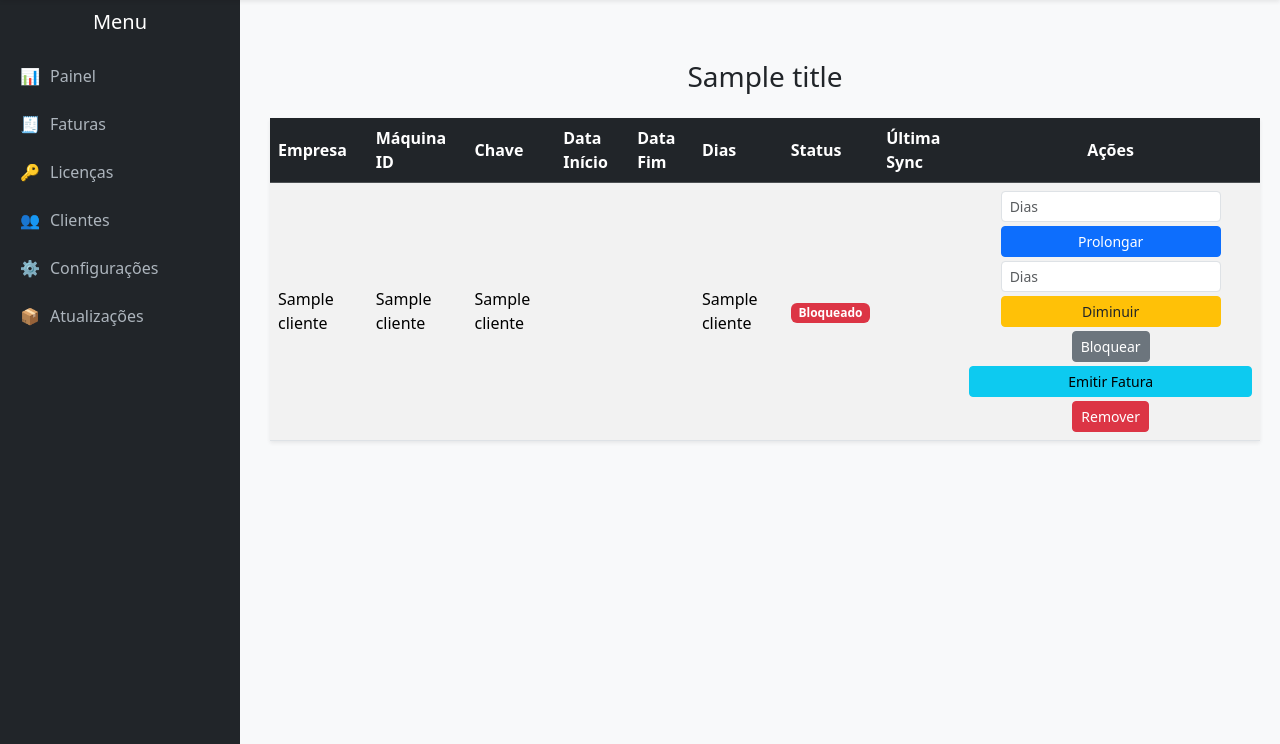
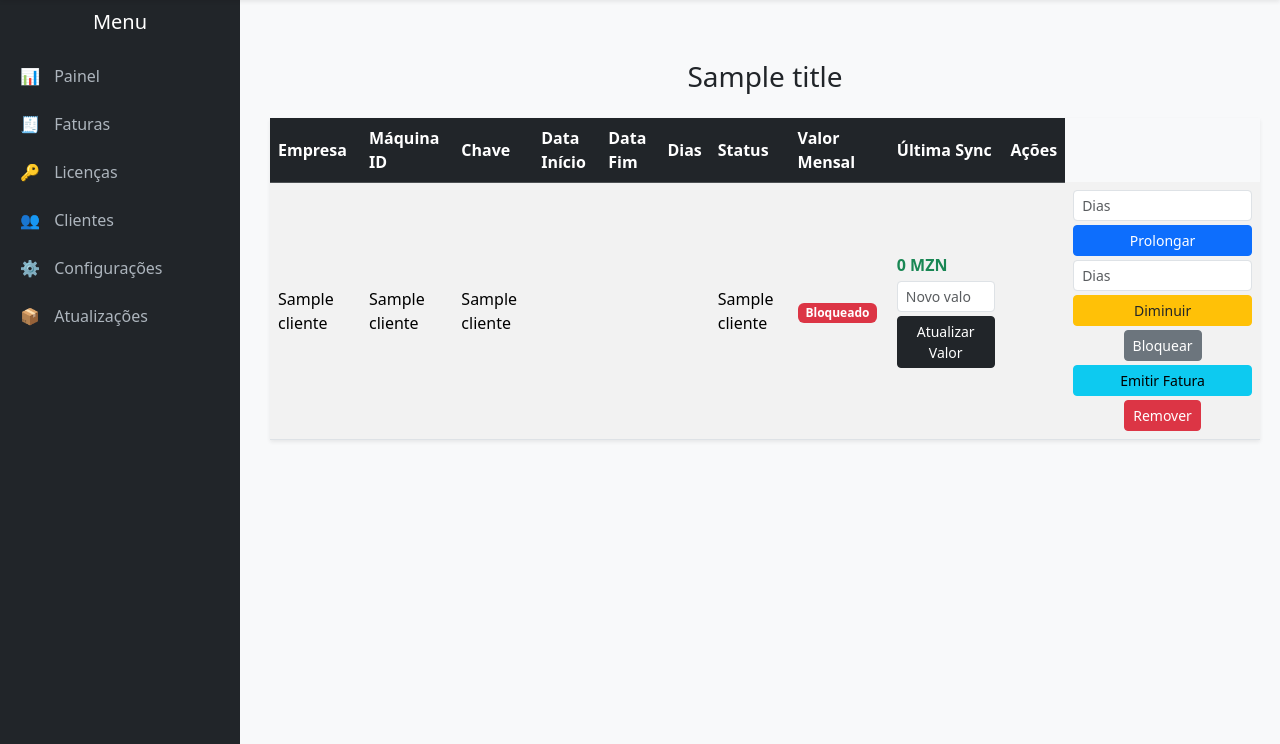
Before and after one commit to servidor879909499/servidor_licencas, a Flask app: template templates/painel.html in a window 1280 px wide. Shown: the part 56-800 px from the top of the page. Run offline with Flask 3, Linux system fonts and the light colour scheme; the template is opened without the code that fills it: most values are stand-ins (such as "Sample title", 1, 10 or a date in 2020); some libraries are stand-ins or nearby versions.

Commit message:
Atualização painel licenças e valor mensal

```diff
--- a/app.py
+++ b/app.py
@@ -66,11 +66,15 @@
     # ======== NOVAS COLUNAS PAGAMENTOS ========
 
     novas_colunas = [
+        ("email", "TEXT"),
         ("referencia_pagamento", "TEXT"),
         ("transacao_id", "TEXT"),
         ("ativa", "BOOLEAN DEFAULT TRUE"),
+        ("ultimo_pagamento", "TIMESTAMP"),
         ("estado_pagamento", "TEXT DEFAULT 'pendente'"),
-        ("ultimo_pagamento", "TIMESTAMP")
+        ("operadora", "TEXT"),
+        ("valor_pagamento", "NUMERIC"),
+        ("valor_mensal", "NUMERIC DEFAULT 0")
     ]
 
     for coluna, tipo in novas_colunas:
@@ -84,6 +88,7 @@
 
     conn.commit()
     conn.close()
+
 criar_tabelas_essenciais()
 
 # ======== UTILITÁRIOS DE CONFIG ========
@@ -112,7 +117,9 @@
     conn = conectar()
     cur = conn.cursor()
     cur.execute("""
-        SELECT id, empresa, maquina_id, chave_licenca, data_inicio, dias, status, ultima_sync, email
+        SELECT id, empresa, maquina_id, chave_licenca,
+            data_inicio, dias, status,
+            ultima_sync, email, valor_mensal
         FROM clientes_nv
         ORDER BY empresa
     """)
@@ -124,7 +131,19 @@
         data_inicio = c[4]
         dias = c[5] or 0
         data_fim = data_inicio + timedelta(days=dias) if data_inicio else None
-        clientes_final.append(list(c) + [data_fim])
+        clientes_final.append([
+            c[0],   # id
+            c[1],   # empresa
+            c[2],   # maquina_id
+            c[3],   # chave_licenca
+            c[4],   # data_inicio
+            c[5],   # dias
+            c[6],   # status
+            c[7],   # ultima_sync
+            c[8],   # email
+            c[9],   # valor_mensal
+            data_fim
+        ])
 
     return render_template("painel.html", clientes=clientes_final, title="Painel de Licenças NV Sistema")
 
@@ -274,11 +293,48 @@
 
 # ======== API: licenças ========
 @app.route("/api/licencas", methods=["GET", "POST"])
+
+@app.route("/licencas")
+def licencas():
+
+    conn = conectar()
+    cur = conn.cursor()
+
+    cur.execute("""
+        SELECT id, empresa, maquina_id, chave_licenca,
+               data_inicio, dias, status,
+               ultima_sync, email, valor_mensal
+        FROM clientes_nv
+        ORDER BY empresa
+    """)
+
+    clientes = cur.fetchall()
+    conn.close()
+
+    clientes_final = []
+
+    for c in clientes:
+        data_inicio = c[4]
+        dias = c[5] or 0
+        data_fim = data_inicio + timedelta(days=dias) if data_inicio else None
+
+        clientes_final.append([
+            c[0], c[1], c[2], c[3], c[4],
+            c[5], c[6], c[7], c[8], c[9],
+            data_fim
+        ])
+
+    return render_template(
+        "licencas.html",
+        clientes=clientes_final,
+        title="Licenças"
+    )
+
 def api_licencas():
     if request.method == "GET":
         conn = conectar()
         cur = conn.cursor()
-        cur.execute("SELECT empresa, maquina_id, chave_licenca, data_inicio, dias, status, email FROM clientes_nv")
+        cur.execute("SELECT empresa, maquina_id, chave_licenca, data_inicio, dias, status, email, valor_mensal FROM clientes_nv")
         licencas = cur.fetchall()
         conn.close()
         lista = []
@@ -349,6 +405,63 @@
         })
     return jsonify({"error": "Licença não encontrada"}), 404
 
+# ======== API PAGAMENTOS ========
+
+@app.route("/api/pagamento/iniciar", methods=["POST"])
+def iniciar_pagamento_api():
+    try:
+        data = request.get_json()
+
+        chave = data.get("chave_licenca")
+        numero = data.get("numero")
+        operadora = data.get("operadora")
+        valor = data.get("valor")
+
+        if not chave or not numero or not operadora or not valor:
+            return jsonify({
+                "sucesso": False,
+                "mensagem": "Dados incompletos"
+            }), 400
+
+        transacao_id = f"TX-{datetime.now().strftime('%Y%m%d%H%M%S')}"
+
+        conn = conectar()
+        cur = conn.cursor()
+
+        cur.execute("""
+            UPDATE clientes_nv
+            SET referencia_pagamento = %s,
+                transacao_id = %s,
+                status = 'pendente',
+                ultima_sync = %s
+            WHERE chave_licenca = %s
+        """, (
+            numero,
+            transacao_id,
+            datetime.now(),
+            chave
+        ))
+
+        conn.commit()
+        conn.close()
+
+        # ==================================================
+        # FUTURAMENTE:
+        # AQUI ENTRA API REAL MOVITEL / MPESA
+        # ==================================================
+
+        return jsonify({
+            "sucesso": True,
+            "mensagem": "Pedido enviado. Confirme no telemóvel.",
+            "transacao_id": transacao_id
+        })
+
+    except Exception as e:
+        return jsonify({
+            "sucesso": False,
+            "mensagem": str(e)
+        }), 500
+
 # ======== PDF e Email ========
 def gerar_pdf_fatura(empresa_info, cliente_info, valor, referencia):
     buffer = io.BytesIO()
@@ -399,29 +512,67 @@
         chave = data.get("chave_licenca")
         numero = data.get("numero")
         operadora = data.get("operadora")
-        valor = data.get("valor")
 
-        if not chave or not numero or not operadora or not valor:
+        if not chave or not numero or not operadora:
             return jsonify({
                 "sucesso": False,
                 "mensagem": "Dados incompletos"
             }), 400
 
+        conn = conectar()
+        cur = conn.cursor()
+
+        # ==================================================
+        # BUSCAR VALOR DIRETAMENTE DO BANCO
+        # ==================================================
+
+        cur.execute("""
+            SELECT valor_mensal
+            FROM clientes_nv
+            WHERE chave_licenca = %s
+        """, (chave,))
+
+        row = cur.fetchone()
+
+        if not row:
+            conn.close()
+
+            return jsonify({
+                "sucesso": False,
+                "mensagem": "Licença não encontrada"
+            }), 404
+
+        valor = float(row[0] or 0)
+
+        if valor <= 0:
+            conn.close()
+
+            return jsonify({
+                "sucesso": False,
+                "mensagem": "Valor mensal inválido"
+            }), 400
+
         transacao_id = f"TX-{datetime.now().strftime('%Y%m%d%H%M%S')}"
 
-        conn = conectar()
-        cur = conn.cursor()
+        # ==================================================
+        # ATUALIZAR DADOS PAGAMENTO
+        # ==================================================
 
         cur.execute("""
             UPDATE clientes_nv
             SET referencia_pagamento = %s,
                 transacao_id = %s,
+                operadora = %s,
+                valor_pagamento = %s,
+                estado_pagamento = 'pendente',
                 status = 'pendente',
                 ultima_sync = %s
             WHERE chave_licenca = %s
         """, (
             numero,
             transacao_id,
+            operadora,
+            valor,
             datetime.now(),
             chave
         ))
@@ -436,8 +587,9 @@
 
         return jsonify({
             "sucesso": True,
-            "mensagem": "Pedido enviado. Confirme no telemóvel.",
-            "transacao_id": transacao_id
+            "mensagem": f"Pedido enviado para {numero}. Confirme o pagamento de {valor} MZN no telemóvel.",
+            "transacao_id": transacao_id,
+            "valor": valor
         })
 
     except Exception as e:
@@ -541,6 +693,39 @@
     flash("Você saiu do sistema.", "info")
     return redirect(url_for("painel"))
 
+@app.route("/teste_pagamento")
+def teste_pagamento():
+    return jsonify({
+        "status": "ok",
+        "mensagem": "API pagamento funcionando"
+    })
+
+@app.route("/atualizar_valor/<int:cliente_id>", methods=["POST"])
+def atualizar_valor(cliente_id):
+
+    valor = request.form.get("valor_mensal", 0)
+
+    conn = conectar()
+    cur = conn.cursor()
+
+    cur.execute("""
+        UPDATE clientes_nv
+        SET valor_mensal = %s,
+            ultima_sync = %s
+        WHERE id = %s
+    """, (
+        valor,
+        datetime.now(),
+        cliente_id
+    ))
+
+    conn.commit()
+    conn.close()
+
+    flash("Valor mensal atualizado com sucesso!", "success")
+
+    return redirect(url_for("painel"))
+
 # ======== RUN ========
 if __name__ == "__main__":
     try:
--- a/templates/painel.html
+++ b/templates/painel.html
@@ -3,182 +3,579 @@
 <head>
 <meta charset="UTF-8">
 <title>{{ title }}</title>
+
 <link href="https://cdn.jsdelivr.net/npm/bootstrap@5.3.2/dist/css/bootstrap.min.css" rel="stylesheet">
+
 <style>
-body { background-color: #f8f9fa; overflow-x: hidden; }
-.sidebar { position: fixed; top: 56px; left: 0; height: 100%; width: 240px; background-color: #212529; color: white; transition: all 0.3s ease; overflow-y: auto; z-index: 1000; }
-.sidebar.collapsed { width: 70px; }
-.sidebar a { color: #adb5bd; display: block; padding: 12px 20px; text-decoration: none; white-space: nowrap; transition: 0.3s; }
-.sidebar a:hover, .sidebar a.active { background-color: #495057; color: #fff; }
-.sidebar h5 { text-align: center; padding: 10px; }
-.sidebar .icon { margin-right: 10px; }
-.sidebar.collapsed .text { display: none; }
-.content { margin-left: 250px; padding: 100px 20px 20px 20px; transition: all 0.3s ease; }
-.content.expanded { margin-left: 80px; }
-.table th, .table td { vertical-align: middle; }
-.toggle-btn { background: none; border: none; color: white; font-size: 22px; cursor: pointer; margin-right: 10px; }
+
+body {
+    background-color: #f8f9fa;
+    overflow-x: hidden;
+}
+
+.sidebar {
+    position: fixed;
+    top: 56px;
+    left: 0;
+    height: 100%;
+    width: 240px;
+    background-color: #212529;
+    color: white;
+    transition: all 0.3s ease;
+    overflow-y: auto;
+    z-index: 1000;
+}
+
+.sidebar.collapsed {
+    width: 70px;
+}
+
+.sidebar a {
+    color: #adb5bd;
+    display: block;
+    padding: 12px 20px;
+    text-decoration: none;
+    white-space: nowrap;
+    transition: 0.3s;
+}
+
+.sidebar a:hover,
+.sidebar a.active {
+    background-color: #495057;
+    color: #fff;
+}
+
+.sidebar h5 {
+    text-align: center;
+    padding: 10px;
+}
+
+.sidebar .icon {
+    margin-right: 10px;
+}
+
+.sidebar.collapsed .text {
+    display: none;
+}
+
+.content {
+    margin-left: 250px;
+    padding: 100px 20px 20px 20px;
+    transition: all 0.3s ease;
+}
+
+.content.expanded {
+    margin-left: 80px;
+}
+
+.table th,
+.table td {
+    vertical-align: middle;
+}
+
+.toggle-btn {
+    background: none;
+    border: none;
+    color: white;
+    font-size: 22px;
+    cursor: pointer;
+    margin-right: 10px;
+}
+
 </style>
+
 </head>
+
 <body>
 
-<!-- Navbar -->
+<!-- NAVBAR -->
 <nav class="navbar navbar-expand-lg navbar-dark bg-dark fixed-top shadow-sm">
+
 <div class="container-fluid">
+
 <button class="toggle-btn" id="toggleSidebar">☰</button>
-<a class="navbar-brand fw-bold" href="{{ url_for('painel') }}">NV Sistema</a>
-<button class="navbar-toggler" type="button" data-bs-toggle="collapse" data-bs-target="#navbarNav">
+
+<a class="navbar-brand fw-bold"
+   href="{{ url_for('painel') }}">
+
+   NV Sistema
+
+</a>
+
+<button class="navbar-toggler"
+        type="button"
+        data-bs-toggle="collapse"
+        data-bs-target="#navbarNav">
+
 <span class="navbar-toggler-icon"></span>
+
 </button>
+
 <div class="collapse navbar-collapse" id="navbarNav">
+
 <ul class="navbar-nav ms-auto">
-<li class="nav-item"><a class="nav-link {% if request.path == '/painel' %}active{% endif %}" href="{{ url_for('painel') }}">Início</a></li>
-<li class="nav-item"><a class="nav-link {% if request.path == '/clientes' %}active{% endif %}" href="{{ url_for('clientes') }}">Clientes</a></li>
-<li class="nav-item"><a class="nav-link {% if request.path == '/licencas' %}active{% endif %}" href="{{ url_for('licencas') }}">Licenças</a></li>
-<li class="nav-item"><a class="nav-link text-danger" href="{{ url_for('logout') }}">Sair</a></li>
+
+<li class="nav-item">
+<a class="nav-link {% if request.path == '/painel' %}active{% endif %}"
+   href="{{ url_for('painel') }}">
+
+   Início
+
+</a>
+</li>
+
+<li class="nav-item">
+<a class="nav-link {% if request.path == '/clientes' %}active{% endif %}"
+   href="{{ url_for('clientes') }}">
+
+   Clientes
+
+</a>
+</li>
+
+<li class="nav-item">
+<a class="nav-link {% if request.path == '/licencas' %}active{% endif %}"
+   href="{{ url_for('licencas') }}">
+
+   Licenças
+
+</a>
+</li>
+
+<li class="nav-item">
+<a class="nav-link text-danger"
+   href="{{ url_for('logout') }}">
+
+   Sair
+
+</a>
+</li>
+
 </ul>
+
 </div>
+
 </div>
+
 </nav>
 
-<!-- Sidebar -->
+<!-- SIDEBAR -->
 <div class="sidebar" id="sidebar">
+
 <h5>Menu</h5>
-<a href="{{ url_for('painel') }}" class="{% if request.path == '/painel' %}active{% endif %}"><span class="icon">📊</span><span class="text">Painel</span></a>
-<a href="{{ url_for('faturas') }}" class="{% if request.path == '/faturas' %}active{% endif %}"><span class="icon">🧾</span><span class="text">Faturas</span></a>
-<a href="{{ url_for('licencas') }}" class="{% if request.path == '/licencas' %}active{% endif %}"><span class="icon">🔑</span><span class="text">Licenças</span></a>
-<a href="{{ url_for('clientes') }}" class="{% if request.path == '/clientes' %}active{% endif %}"><span class="icon">👥</span><span class="text">Clientes</span></a>
-<a href="{{ url_for('configuracoes') }}" class="{% if request.path == '/configuracoes' %}active{% endif %}"><span class="icon">⚙️</span><span class="text">Configurações</span></a>
-<a href="{{ url_for('atualizacoes') }}" class="{% if request.path == '/atualizacoes' %}active{% endif %}"><span class="icon">📦</span><span class="text">Atualizações</span></a>
+
+<a href="{{ url_for('painel') }}"
+   class="{% if request.path == '/painel' %}active{% endif %}">
+
+<span class="icon">📊</span>
+<span class="text">Painel</span>
+
+</a>
+
+<a href="{{ url_for('faturas') }}"
+   class="{% if request.path == '/faturas' %}active{% endif %}">
+
+<span class="icon">🧾</span>
+<span class="text">Faturas</span>
+
+</a>
+
+<a href="{{ url_for('licencas') }}"
+   class="{% if request.path == '/licencas' %}active{% endif %}">
+
+<span class="icon">🔑</span>
+<span class="text">Licenças</span>
+
+</a>
+
+<a href="{{ url_for('clientes') }}"
+   class="{% if request.path == '/clientes' %}active{% endif %}">
+
+<span class="icon">👥</span>
+<span class="text">Clientes</span>
+
+</a>
+
+<a href="{{ url_for('configuracoes') }}"
+   class="{% if request.path == '/configuracoes' %}active{% endif %}">
+
+<span class="icon">⚙️</span>
+<span class="text">Configurações</span>
+
+</a>
+
+<a href="{{ url_for('atualizacoes') }}"
+   class="{% if request.path == '/atualizacoes' %}active{% endif %}">
+
+<span class="icon">📦</span>
+<span class="text">Atualizações</span>
+
+</a>
+
 </div>
 
-<!-- Conteúdo principal -->
+<!-- CONTEUDO -->
 <div class="content" id="content">
-<h3 class="text-center mb-4 mt-3">{{ title }}</h3>
 
-<!-- Flash messages -->
+<h3 class="text-center mb-4 mt-3">
+{{ title }}
+</h3>
+
+<!-- FLASH -->
 {% with messages = get_flashed_messages(with_categories=true) %}
 {% if messages %}
+
 {% for category, message in messages %}
-      <div class="alert alert-{{ category }} alert-dismissible fade show" role="alert">
+
+<div class="alert alert-{{ category }} alert-dismissible fade show"
+     role="alert">
+
 {{ message }}
-        <button type="button" class="btn-close" data-bs-dismiss="alert"></button>
+
+<button type="button"
+        class="btn-close"
+        data-bs-dismiss="alert"></button>
+
 </div>
+
 {% endfor %}
 {% endif %}
 {% endwith %}
 
+<!-- TABELA -->
 <table class="table table-striped table-hover shadow-sm align-middle">
+
 <thead class="table-dark">
+
 <tr>
-<th>Empresa</th><th>Máquina ID</th><th>Chave</th><th>Data Início</th><th>Data Fim</th><th>Dias</th><th>Status</th><th>Última Sync</th><th class="text-center">Ações</th>
+
+<th>Empresa</th>
+<th>Máquina ID</th>
+<th>Chave</th>
+<th>Data Início</th>
+<th>Data Fim</th>
+<th>Dias</th>
+<th>Status</th>
+<th>Valor Mensal</th>
+<th>Última Sync</th>
+<th class="text-center">Ações</th>
+
 </tr>
+
 </thead>
+
 <tbody>
+
 {% for c in clientes %}
+
 <tr>
+
 <td>{{ c[1] }}</td>
+
 <td>{{ c[2] }}</td>
+
 <td>{{ c[3] }}</td>
-<td>{{ c[4].strftime("%Y-%m-%d %H:%M:%S") if c[4] else "" }}</td>
-<td>{{ c[8].strftime("%Y-%m-%d %H:%M:%S") if c[8] else "" }}</td>
-<td>{{ c[5] }}</td>
-<td>{% if c[6] == 'ativo' %}<span class="badge bg-success">Ativo</span>{% else %}<span class="badge bg-danger">Bloqueado</span>{% endif %}</td>
-<td>{{ c[7].strftime("%Y-%m-%d %H:%M:%S") if c[7] else "" }}</td>
-<td class="text-center">
-<div class="d-flex justify-content-center gap-1 flex-wrap">
 
-  <!-- Prolongar -->
-  <form action="{{ url_for('prolongar', cliente_id=c[0]) }}" method="POST" class="d-inline">
-    <input type="number" name="dias" placeholder="Dias" class="form-control form-control-sm mb-1" required>
-    <button class="btn btn-sm btn-primary w-100">Prolongar</button>
-  </form>
+<td>
+{{ c[4].strftime("%Y-%m-%d %H:%M:%S") if c[4] else "" }}
+</td>
 
-  <!-- Diminuir -->
-  <form action="{{ url_for('diminuir', cliente_id=c[0]) }}" method="POST" class="d-inline">
-    <input type="number" name="dias" placeholder="Dias" class="form-control form-control-sm mb-1" required>
-    <button class="btn btn-sm btn-warning w-100 text-dark">Diminuir</button>
-  </form>
+<td>
+<td>
+{{ c[10].strftime("%Y-%m-%d") if c[10] else "" }}
+</td>
 
-  <!-- Bloquear -->
-  <form action="{{ url_for('bloquear', cliente_id=c[0]) }}" method="POST" class="d-inline">
-    <button class="btn btn-sm btn-secondary w-100">Bloquear</button>
-  </form>
+<td>
+{{ c[5] }}
+</td>
 
-  <!-- Emitir Fatura -->
-  <button class="btn btn-sm btn-info w-100" data-bs-toggle="modal" data-bs-target="#faturaModal{{ c[0] }}">Emitir Fatura</button>
+<td>
 
-  <!-- Remover -->
-  <form action="{{ url_for('remover', cliente_id=c[0]) }}" method="POST" class="d-inline"
-        onsubmit="return confirm('Tem certeza que deseja remover esta empresa? Esta ação não pode ser desfeita.');">
-    <button class="btn btn-sm btn-danger w-100">Remover</button>
+{% if c[6] == 'ativo' %}
+
+<span class="badge bg-success">
+Ativo
+</span>
+
+{% elif c[6] == 'pendente' %}
+
+<span class="badge bg-warning text-dark">
+Pendente
+</span>
+
+{% else %}
+
+<span class="badge bg-danger">
+Bloqueado
+</span>
+
+{% endif %}
+
+</td>
+
+<!-- VALOR MENSAL -->
+<td>
+
+<div class="d-flex flex-column gap-1">
+
+<span class="fw-bold text-success">
+{{ c[9] if c[9] else 0 }} MZN
+</span>
+
+<form action="{{ url_for('atualizar_valor', cliente_id=c[0]) }}"
+      method="POST">
+
+<input type="number"
+       step="0.01"
+       min="0"
+       name="valor_mensal"
+       class="form-control form-control-sm"
+       placeholder="Novo valor"
+       required>
+
+<button class="btn btn-sm btn-dark mt-1 w-100">
+Atualizar Valor
+</button>
+
 </form>
 
 </div>
+
 </td>
+
+<td>
+{{ c[7].strftime("%Y-%m-%d %H:%M:%S") if c[7] else "" }}
+</td>
+
+<!-- ACOES -->
+<td class="text-center">
+
+<div class="d-flex justify-content-center gap-1 flex-wrap">
+
+<!-- PROLONGAR -->
+<form action="{{ url_for('prolongar', cliente_id=c[0]) }}"
+      method="POST"
+      class="d-inline">
+
+<input type="number"
+       name="dias"
+       placeholder="Dias"
+       class="form-control form-control-sm mb-1"
+       required>
+
+<button class="btn btn-sm btn-primary w-100">
+Prolongar
+</button>
+
+</form>
+
+<!-- DIMINUIR -->
+<form action="{{ url_for('diminuir', cliente_id=c[0]) }}"
+      method="POST"
+      class="d-inline">
+
+<input type="number"
+       name="dias"
+       placeholder="Dias"
+       class="form-control form-control-sm mb-1"
+       required>
+
+<button class="btn btn-sm btn-warning w-100 text-dark">
+Diminuir
+</button>
+
+</form>
+
+<!-- BLOQUEAR -->
+<form action="{{ url_for('bloquear', cliente_id=c[0]) }}"
+      method="POST"
+      class="d-inline">
+
+<button class="btn btn-sm btn-secondary w-100">
+Bloquear
+</button>
+
+</form>
+
+<!-- EMITIR FATURA -->
+<button class="btn btn-sm btn-info w-100"
+        data-bs-toggle="modal"
+        data-bs-target="#faturaModal{{ c[0] }}">
+
+Emitir Fatura
+
+</button>
+
+<!-- REMOVER -->
+<form action="{{ url_for('remover', cliente_id=c[0]) }}"
+      method="POST"
+      class="d-inline"
+      onsubmit="return confirm('Tem certeza que deseja remover esta empresa?');">
+
+<button class="btn btn-sm btn-danger w-100">
+Remover
+</button>
+
+</form>
+
+</div>
+
+</td>
+
 </tr>
 
-<!-- Modal de Fatura -->
-<div class="modal fade" id="faturaModal{{ c[0] }}" tabindex="-1" aria-labelledby="faturaModalLabel{{ c[0] }}" aria-hidden="true">
+<!-- MODAL FATURA -->
+<div class="modal fade"
+     id="faturaModal{{ c[0] }}"
+     tabindex="-1"
+     aria-labelledby="faturaModalLabel{{ c[0] }}"
+     aria-hidden="true">
+
 <div class="modal-dialog">
-    <form action="{{ url_for('emitir_fatura', cliente_id=c[0]) }}" method="POST">
+
+<form action="{{ url_for('emitir_fatura', cliente_id=c[0]) }}"
+      method="POST">
+
 <div class="modal-content">
+
 <div class="modal-header">
-          <h5 class="modal-title" id="faturaModalLabel{{ c[0] }}">Emitir Fatura - {{ c[1] }}</h5>
-          <button type="button" class="btn-close" data-bs-dismiss="modal"></button>
+
+<h5 class="modal-title"
+    id="faturaModalLabel{{ c[0] }}">
+
+Emitir Fatura - {{ c[1] }}
+
+</h5>
+
+<button type="button"
+        class="btn-close"
+        data-bs-dismiss="modal"></button>
+
 </div>
+
 <div class="modal-body">
+
 <div class="mb-3">
+
 <label>Cliente</label>
-            <input type="text" class="form-control" value="{{ c[1] }}" readonly>
+
+<input type="text"
+       class="form-control"
+       value="{{ c[1] }}"
+       readonly>
+
 </div>
+
 <div class="mb-3">
+
 <label>Email</label>
-            <input type="email" class="form-control" name="email_cliente" value="{{ c[9] if c|length > 9 else '' }}" required>
+
+<input type="email"
+       class="form-control"
+       name="email_cliente"
+       value="{{ c[8] if c[8] else '' }}"
+       required>
+
 </div>
+
 <div class="mb-3">
+
 <label>Valor Mensal (MZN)</label>
-            <input type="number" class="form-control" name="valor_mensal" required>
+
+<input type="number"
+       class="form-control"
+       name="valor_mensal"
+       value="{{ c[9] if c[9] else 0 }}"
+       required>
+
 </div>
+
 <div class="mb-3">
+
 <label>Data de Emissão</label>
-            <input type="date" class="form-control" name="data_emissao" required>
+
+<input type="date"
+       class="form-control"
+       name="data_emissao"
+       required>
+
 </div>
+
 <div class="mb-3">
+
 <label>Data de Envio</label>
-            <input type="date" class="form-control" name="data_envio" required>
+
+<input type="date"
+       class="form-control"
+       name="data_envio"
+       required>
+
 </div>
+
 </div>
+
 <div class="modal-footer">
-          <button type="button" class="btn btn-secondary" data-bs-dismiss="modal">Cancelar</button>
-          <button type="submit" class="btn btn-primary">Salvar & Enviar</button>
+
+<button type="button"
+        class="btn btn-secondary"
+        data-bs-dismiss="modal">
+
+Cancelar
+
+</button>
+
+<button type="submit"
+        class="btn btn-primary">
+
+Salvar & Enviar
+
+</button>
+
 </div>
+
 </div>
+
 </form>
+
 </div>
+
 </div>
 
 {% endfor %}
+
 </tbody>
+
 </table>
+
 </div>
 
 <script src="https://cdn.jsdelivr.net/npm/bootstrap@5.3.2/dist/js/bootstrap.bundle.min.js"></script>
+
 <script>
+
 const toggleBtn = document.getElementById("toggleSidebar");
 const sidebar = document.getElementById("sidebar");
 const content = document.getElementById("content");
 
-// Lembrar estado do sidebar
 if(localStorage.getItem("sidebarCollapsed") === "true") {
+
     sidebar.classList.add("collapsed");
     content.classList.add("expanded");
+
 }
 
 toggleBtn.addEventListener("click", () => {
+
     sidebar.classList.toggle("collapsed");
     content.classList.toggle("expanded");
-    localStorage.setItem("sidebarCollapsed", sidebar.classList.contains("collapsed"));
+
+    localStorage.setItem(
+        "sidebarCollapsed",
+        sidebar.classList.contains("collapsed")
+    );
+
 });
+
 </script>
 
 </body>
```
Lines whose indentation alone changed are shown as unchanged.
